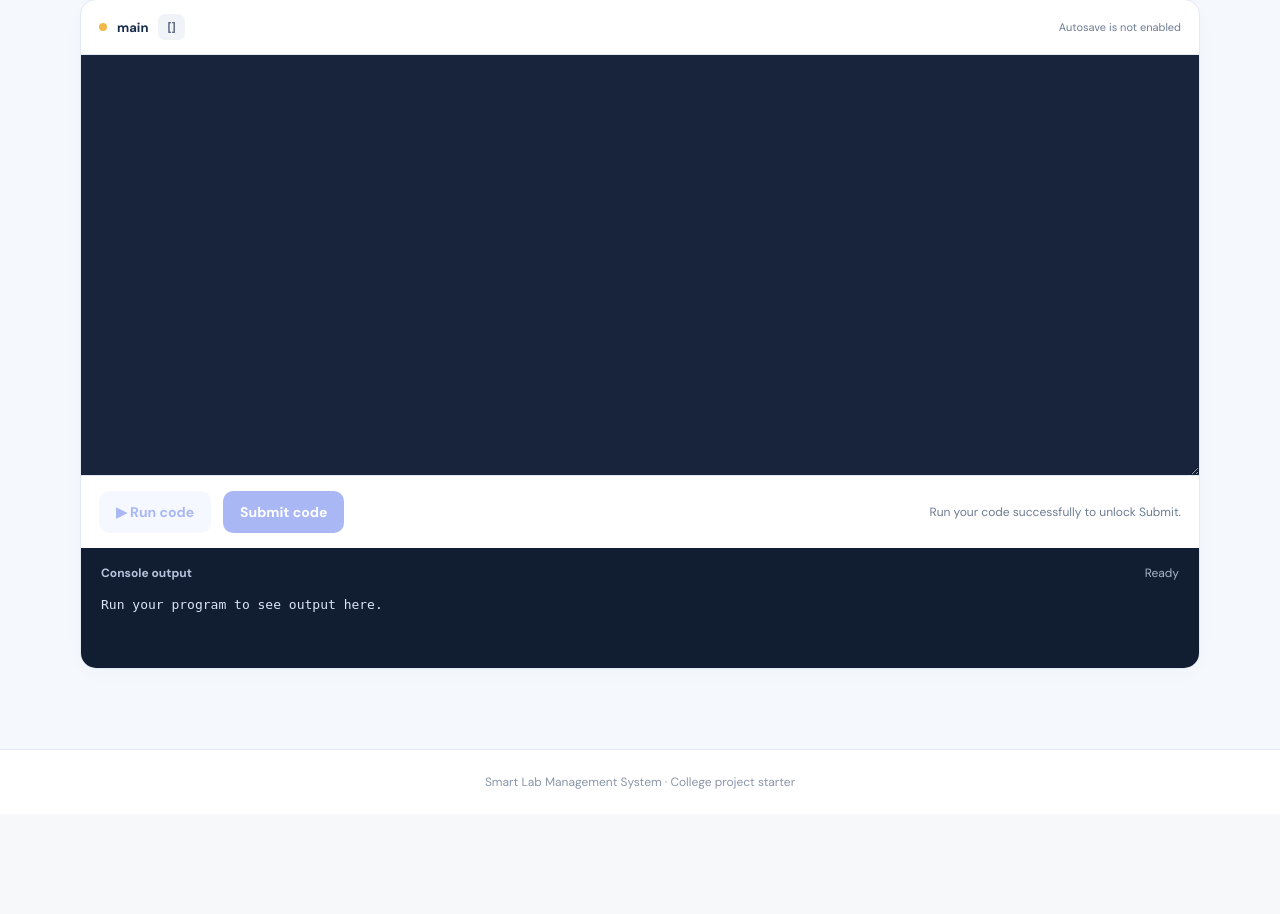
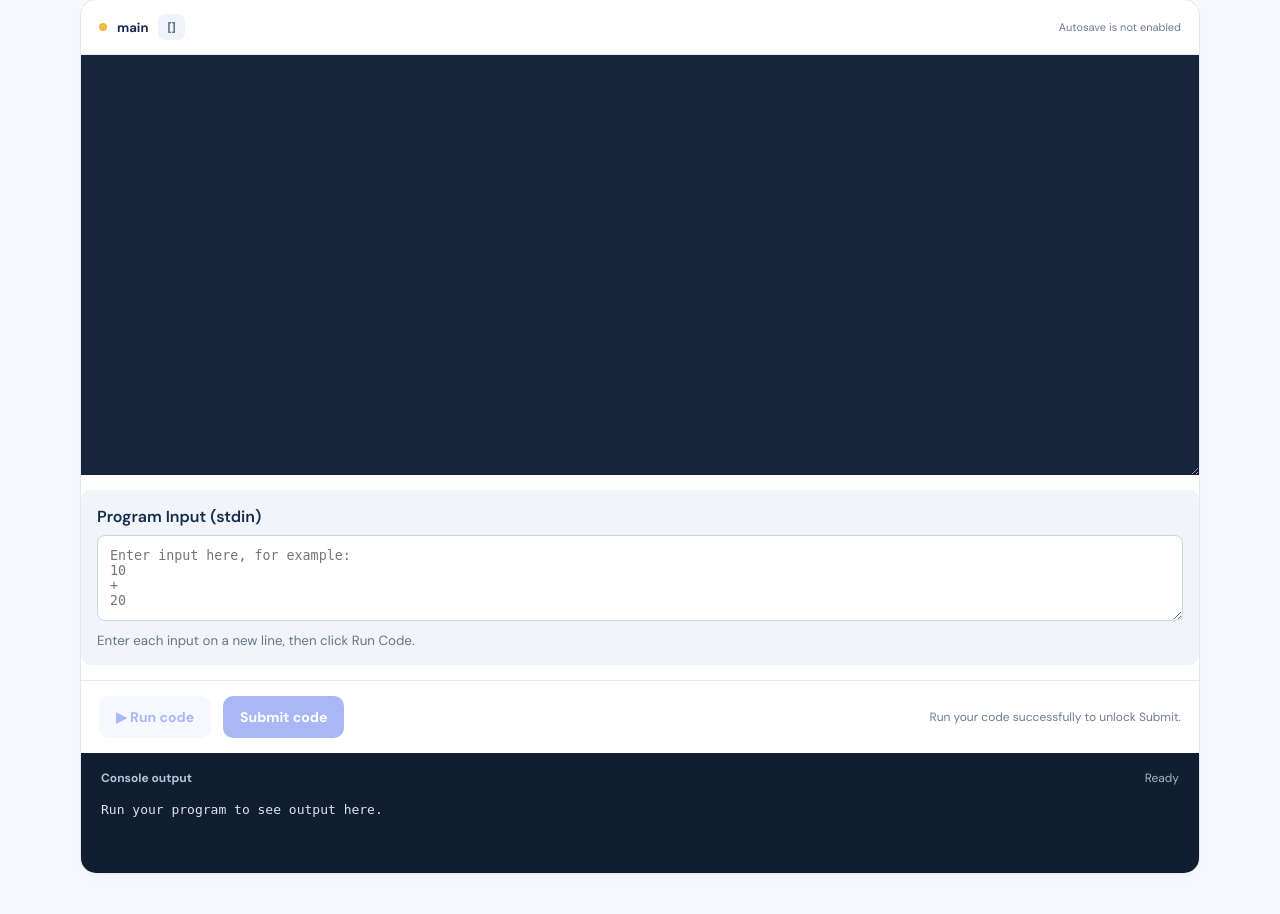
Before and after one commit to Sudhanshu772/smart-lab-management-system, a Flask app: template templates/student_lab.html in a window 1280 px wide. Shown: the part 438-1352 px from the top of the page. Before the commit the page ends 1227 px from the top, so only its background shows below. Run offline with Flask 3, Linux system fonts and the light colour scheme; the template is opened without the code that fills it: most values are stand-ins (such as "Sample title", 1, 10 or a date in 2020); some libraries are stand-ins or nearby versions.

Commit message:
first commit

```diff
--- a/app.py
+++ b/app.py
@@ -395,11 +395,22 @@ def run_student_code(lab_id):
         return {"success": False, "output": "This lab session has ended."}, 400
     payload = request.get_json(silent=True) or {}
     code = payload.get("code", "")
+    stdin_input = payload.get("stdin_input", "")
+
+    if not isinstance(stdin_input, str) or len(stdin_input) > 10000:
+        return {
+            "success": False,
+            "output": "Input must be text and cannot exceed 10,000 characters."
+        }, 400
     if not isinstance(code, str) or not code.strip() or len(code) > 50000:
         return {"success": False, "output": "Enter code (maximum 50,000 characters)."}, 400
     # Normalize browser/editor line endings consistently for Run and Submit.
     code = code.replace("\\r\\n", "\\n").replace("\\r", "\\n")
-    success, output = run_code(lab["language"], code)
+    success, output = run_code(
+        lab["language"],
+        code,
+        stdin_input
+    )
     # Store run validation server-side; do not put submitted source code in the cookie session.
     with get_db() as db:
         db.execute("""
--- a/templates/student_lab.html
+++ b/templates/student_lab.html
@@ -48,7 +48,23 @@
   <div id="editor" aria-label="Code editor"></div>
 
   <textarea id="fallback-code" class="fallback-code" spellcheck="false">{{ submission.code if submission else default_code }}</textarea>
+  <!-- Program Input -->
+<div class="program-input-panel" style="padding:16px; background:#f1f5f9; border-radius:10px; margin:15px 0;">
+  <label for="program-input" style="display:block; font-weight:600; margin-bottom:8px;">
+    Program Input (stdin)
+  </label>
 
+  <textarea
+    id="program-input"
+    placeholder="Enter input here, for example:&#10;10&#10;+&#10;20"
+    rows="4"
+    style="width:100%; padding:12px; border:1px solid #cbd5e1; border-radius:8px; font-family:monospace; resize:vertical;"
+  ></textarea>
+
+  <small style="display:block; margin-top:6px; color:#64748b;">
+    Enter each input on a new line, then click Run Code.
+  </small>
+</div>
   <div class="editor-actions">
     <button id="run-button" class="button secondary" type="button" {% if expired %}disabled{% endif %}>
       ▶ Run code
@@ -239,8 +255,11 @@
           "Accept": "application/json"
         },
         credentials: "same-origin",
-        body: JSON.stringify({ code: code })
-      });
+        body: JSON.stringify({
+      code: code,
+      stdin_input: document.getElementById("program-input").value
+      })
+    });
 
       const contentType = response.headers.get("content-type") || "";
 
```
Also changed, not shown: data/smart_lab.db, 1 other file.
